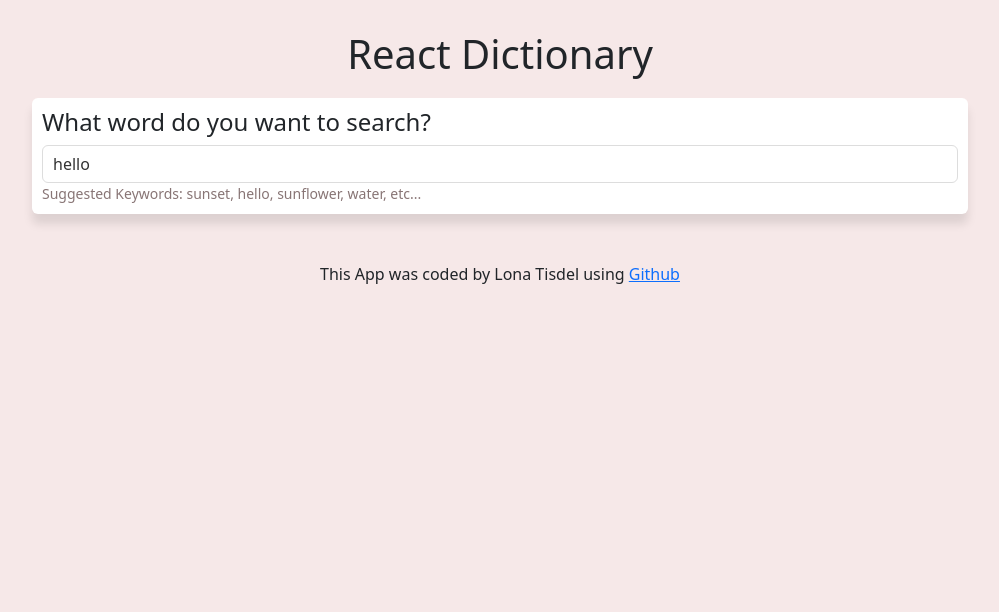
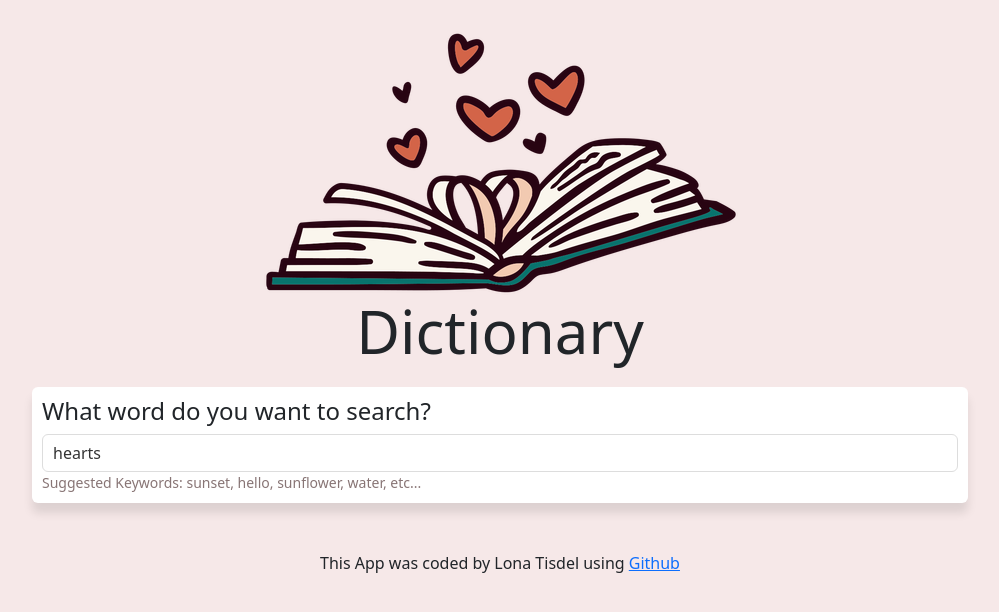
Before and after one commit to ytisdel/react-dictionary-final, a React (Create React App) app: page / in a window 1280 px wide. Shown: the top 612 px of the page, without its empty margins (140-1139 px from the left). Built offline with nearby package versions, Linux system fonts and the light colour scheme; no server answers.

Commit message:
added some styling to App. I also added an image to the top of the page and styled. Changed the default keyword to hearts instead of hello

```diff
--- a/src/App.css
+++ b/src/App.css
@@ -15,3 +15,12 @@ body {
 footer {
   text-align: center;
 }
+
+.container h1 {
+  font-size: 60px;
+}
+
+.App .topPhoto {
+  display: block;
+  margin: 0 auto;
+}
--- a/src/App.js
+++ b/src/App.js
@@ -1,12 +1,18 @@
 import React from "react";
 import Dictionary from "./Dictionary";
 import "./App.css";
+import dictionary_heart from "./dictionary_heart.png";
 
 export default function App() {
   return (
     <div className="App">
       <div className="container">
-        <h1>React Dictionary</h1>
+        <img
+          src={dictionary_heart}
+          alt="dictionary"
+          className="topPhoto img-fluid"
+        />
+        <h1 className="appHeader">Dictionary</h1>
         <main className="mt-3">
           <Dictionary />
         </main>
--- a/src/Dictionary.js
+++ b/src/Dictionary.js
@@ -5,7 +5,7 @@ import Photos from "./Photos";
 import "./Dictionary.css";
 
 export default function Dictionary() {
-  const [keyword, setKeyword] = useState("Hello");
+  const [keyword, setKeyword] = useState("hearts");
   const [results, setResults] = useState(null);
   const [loaded, setLoaded] = useState(false);
   const [photos, setPhotos] = useState(null);
@@ -57,7 +57,7 @@ export default function Dictionary() {
                 <input
                   type="search"
                   placeholder="Search"
-                  defaultValue="hello"
+                  defaultValue="hearts"
                   className="form-control"
                   onChange={handleKeywordChange}
                 />
```
Also changed, not shown: src/dictionary_heart.png (added).
